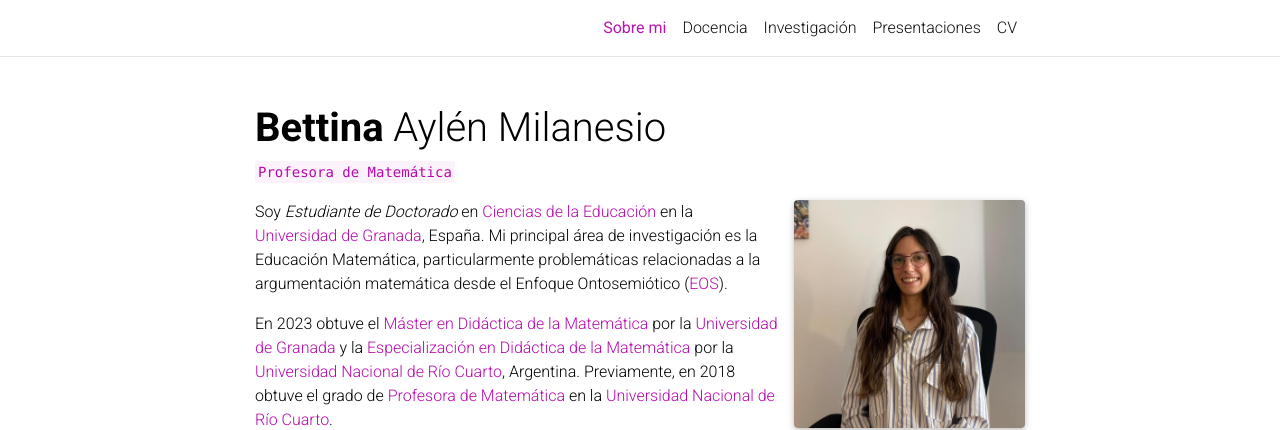
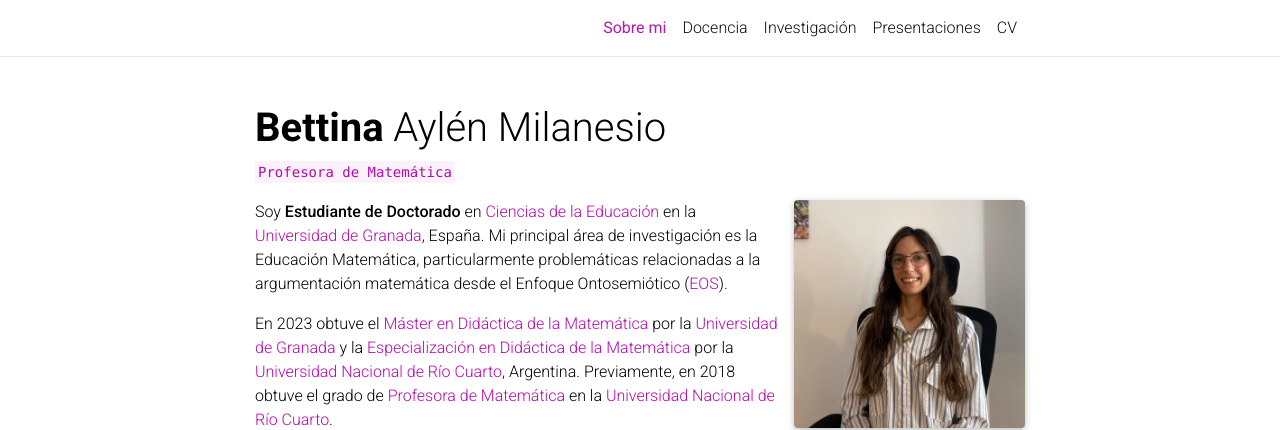
Before and after one commit to bmilanesio/bmilanesio.github.io, a Jekyll site: the page built from _pages/about.md, in a window 1280 px wide. Shown: the top 430 px of the page. Built offline with Jekyll 4.4.1, drawn with Linux system fonts in a browser that asks for light colours; full-size pictures stand in for the smaller copies a plugin makes; comment, search, counter and statistics services are not loaded; a style sheet for code colours, icons or effects is not loaded.

Commit message:
Actualizando

```diff
--- a/_pages/about.md
+++ b/_pages/about.md
@@ -16,7 +16,7 @@ selected_papers: false # includes a list of papers marked as "selected={true}"
 social: true  # includes social icons at the bottom of the page
 ---
 
-Soy *Estudiante de Doctorado* en [Ciencias de la Educación](https://doctorados.ugr.es/cienciaseducacion/) en la [Universidad de Granada](https://www.ugr.es/), España. Mi principal área de investigación es la Educación Matemática, particularmente problemáticas relacionadas a la argumentación matemática desde el Enfoque Ontosemiótico ([EOS](https://enfoqueontosemiotico.ugr.es/)).
+Soy **Estudiante de Doctorado** en [Ciencias de la Educación](https://doctorados.ugr.es/cienciaseducacion/) en la [Universidad de Granada](https://www.ugr.es/), España. Mi principal área de investigación es la Educación Matemática, particularmente problemáticas relacionadas a la argumentación matemática desde el Enfoque Ontosemiótico ([EOS](https://enfoqueontosemiotico.ugr.es/)).
 
 En 2023 obtuve el [Máster en Didáctica de la Matemática](https://www.ugr.es/estudiantes/master-doctorados/master-universitario-didactica-matematica-1) por la [Universidad de Granada](https://www.ugr.es/) y la [Especialización en Didáctica de la Matemática](https://www.exa.unrc.edu.ar/especializacion-en-didactica-de-la-matematica/) por la [Universidad Nacional de Río Cuarto](https://www.unrc.edu.ar/), Argentina. Previamente, en 2018 obtuve el grado de [Profesora de Matemática](https://www.unrc.edu.ar/unrc/carreras/exa_prof_matematica.php) en la [Universidad Nacional de Río Cuarto](https://www.unrc.edu.ar/).
 
```
